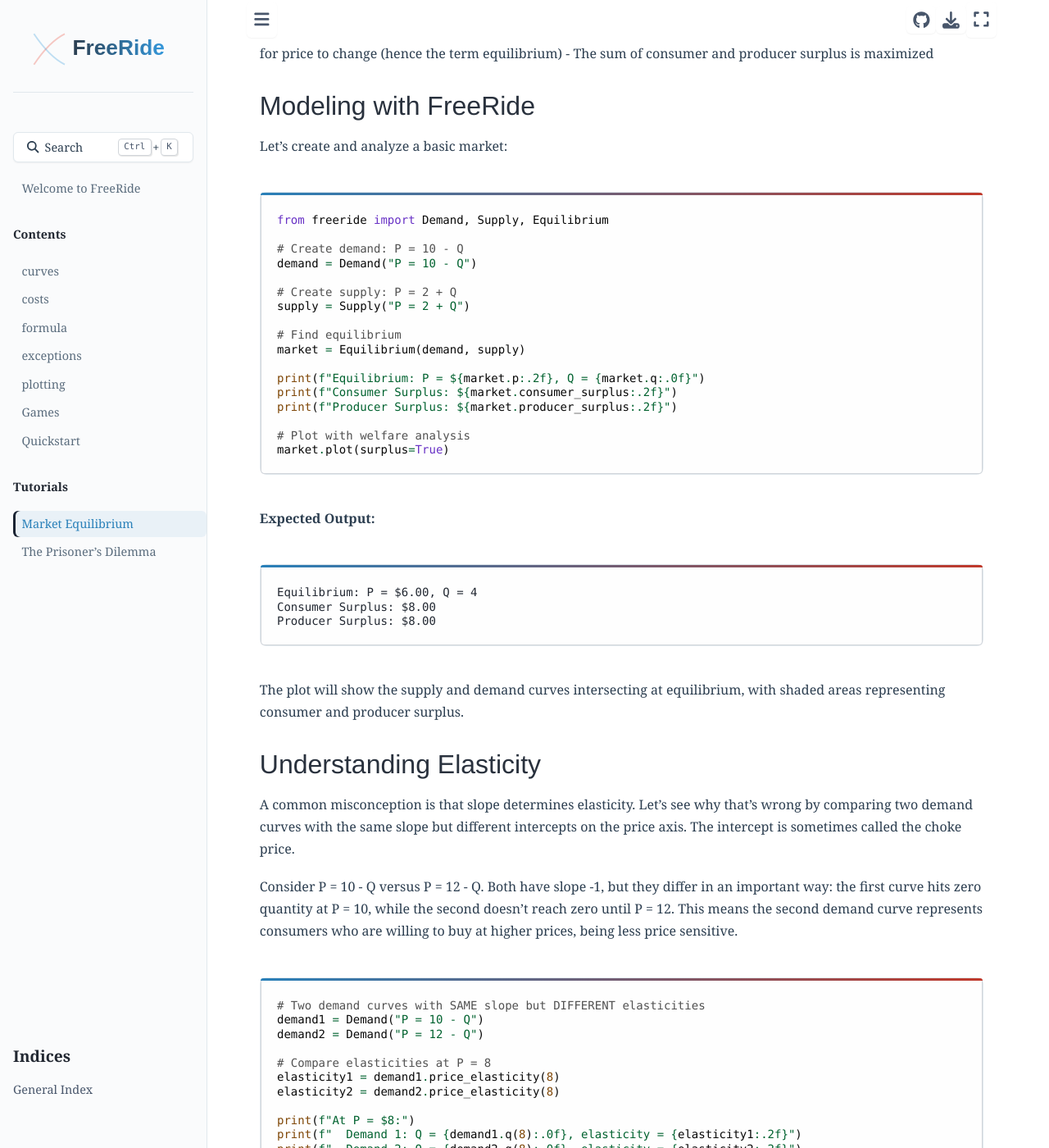
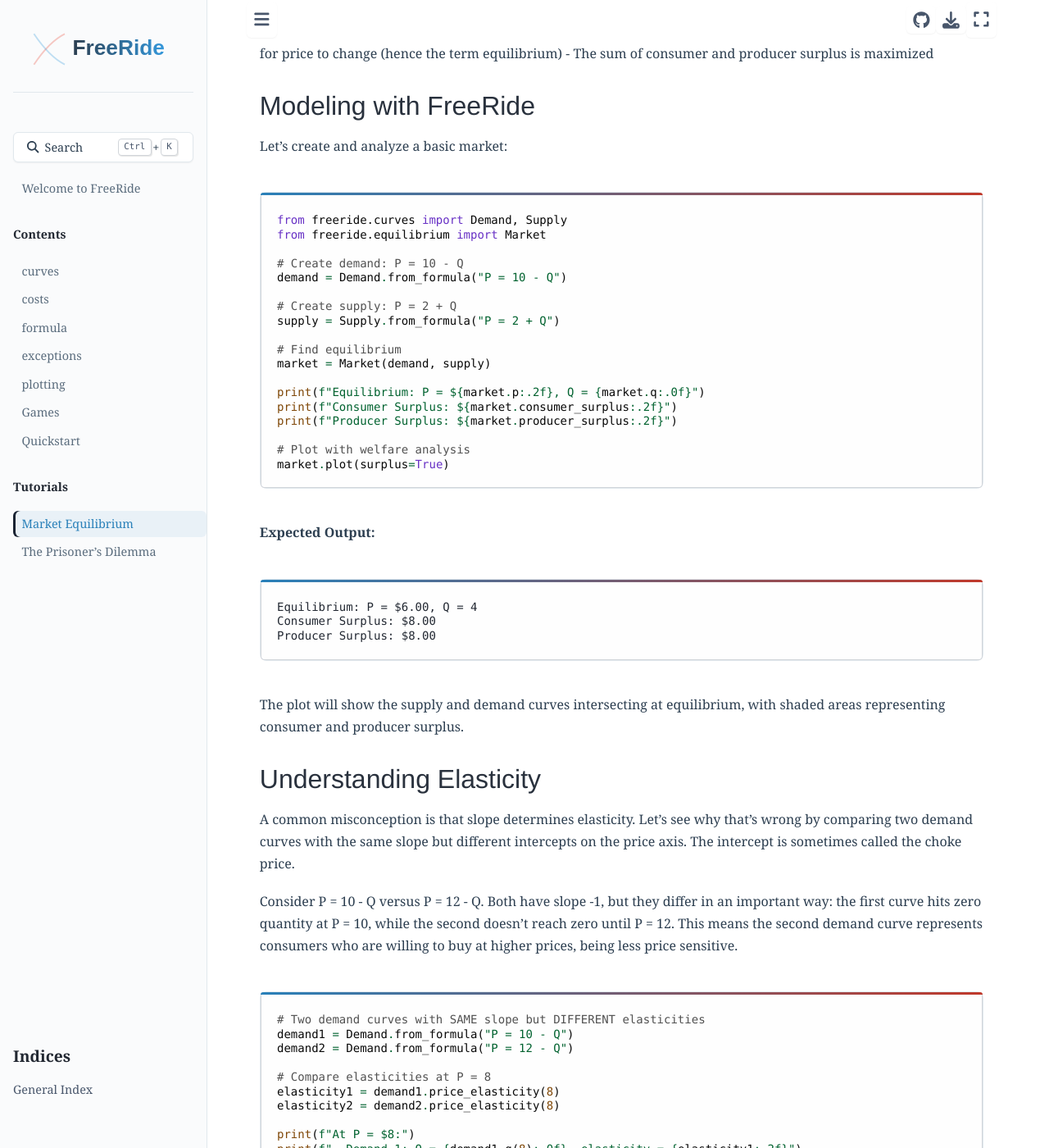
Before and after one commit to alexanderthclark/FreeRide, a Sphinx documentation site: the page built from docs/tutorials/market_equilibrium.rst, in a window 1280 px wide and 1400 px high, scrolled down 288 px. Shown: the whole window at 82% size. Built offline with Sphinx 7.4.7 and the Sphinx Book theme 1.1.4, drawn with Linux system fonts in a browser that asks for light colours.

Commit message:
Fix imports and exports for better API consistency
- Update market_equilibrium.rst to use proper module imports
- Add Demand, Supply, Equilibrium, Market to package exports
- Use Market class consistently in tutorial (not Equilibrium)
- Use from_formula() method for creating curves from strings

This allows users to import directly from freeride package:
`from freeride import Demand, Supply, Market`

🤖 Generated with [Claude Code](https://claude.ai/code)

Co-Authored-By: Claude <noreply@anthropic.com>

```diff
--- a/docs/tutorials/market_equilibrium.rst
+++ b/docs/tutorials/market_equilibrium.rst
@@ -28,16 +28,17 @@ Let's create and analyze a basic market:
 
 .. code-block:: python
 
-   from freeride import Demand, Supply, Equilibrium
+   from freeride.curves import Demand, Supply
+   from freeride.equilibrium import Market
 
    # Create demand: P = 10 - Q
-   demand = Demand("P = 10 - Q")
+   demand = Demand.from_formula("P = 10 - Q")
 
    # Create supply: P = 2 + Q
-   supply = Supply("P = 2 + Q")
+   supply = Supply.from_formula("P = 2 + Q")
 
    # Find equilibrium
-   market = Equilibrium(demand, supply)
+   market = Market(demand, supply)
 
    print(f"Equilibrium: P = ${market.p:.2f}, Q = {market.q:.0f}")
    print(f"Consumer Surplus: ${market.consumer_surplus:.2f}")
@@ -71,8 +72,8 @@ higher prices, being less price sensitive.
 .. code-block:: python
 
    # Two demand curves with SAME slope but DIFFERENT elasticities
-   demand1 = Demand("P = 10 - Q")
-   demand2 = Demand("P = 12 - Q")
+   demand1 = Demand.from_formula("P = 10 - Q")
+   demand2 = Demand.from_formula("P = 12 - Q")
 
    # Compare elasticities at P = 8
    elasticity1 = demand1.price_elasticity(8)
--- a/freeride/__init__.py
+++ b/freeride/__init__.py
@@ -7,10 +7,16 @@ from .games import (
     NormalFormGame,
 )
 from .monopoly import Monopoly
+from .curves import Demand, Supply
+from .equilibrium import Equilibrium, Market
 
 __all__ = [
     "FreeRideError",
     "FormulaParseError",
     "Game",
     "Monopoly",
+    "Demand",
+    "Supply",
+    "Equilibrium",
+    "Market",
 ]
```
